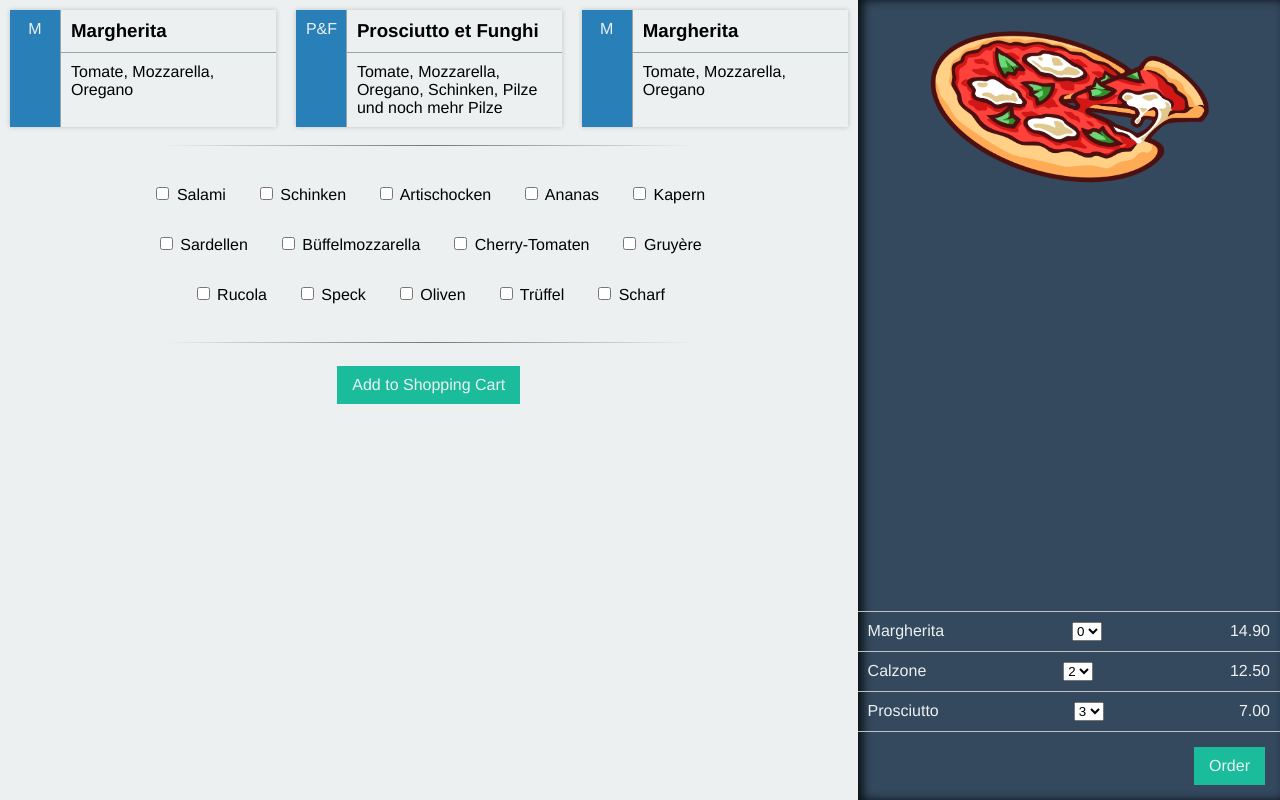
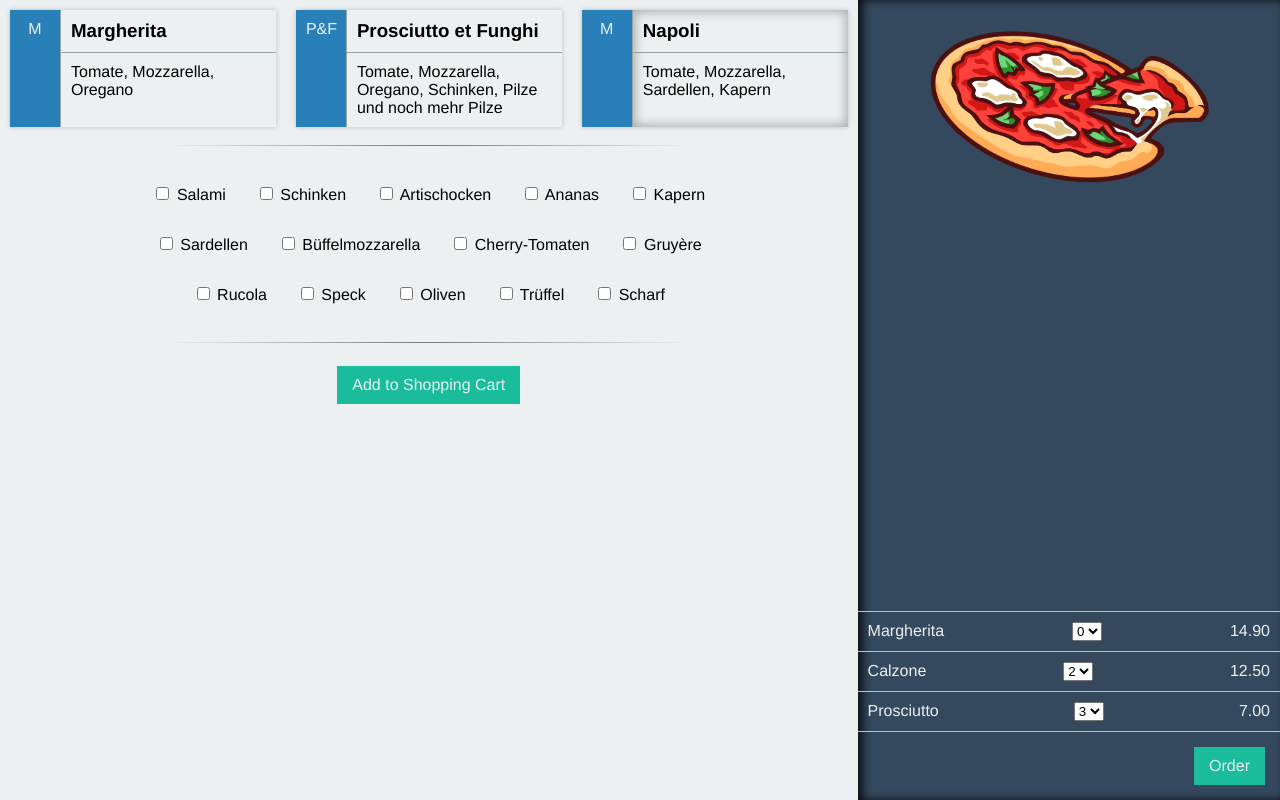
Before and after one commit to webplatformz/pizza.js-styles, a plain HTML site: page index.html in a window 1280 px wide. Drawn offline with Linux system fonts and the light colour scheme.

Commit message:
add styling for selected pizzas

```diff
--- a/index.html
+++ b/index.html
@@ -38,10 +38,10 @@
                     <div class="pizza-tile__avatar">
                         M
                     </div>
-                    <div class="pizza-tile__content">
-                        <h3 class="pizza-tile__title">Margherita</h3>
+                    <div class="pizza-tile__content pizza-tile--selected">
+                        <h3 class="pizza-tile__title">Napoli</h3>
                         <p class="pizza-tile__description">
-                            Tomate, Mozzarella, Oregano
+                            Tomate, Mozzarella, Sardellen, Kapern
                         </p>
                     </div>
                 </div>
--- a/main.css
+++ b/main.css
@@ -50,6 +50,10 @@ ul {
 
 .pizza-tile:hover {
     box-shadow: 0px 0px 10px 5px rgba(41, 128, 185, 0.2);
+}
+
+.pizza-tile--selected, .pizza-tile--selected:hover {
+    box-shadow: inset 0 0 10px 3px rgba(0, 0, 0, 0.25);
 }
 
 .pizza-tile__title {
```
